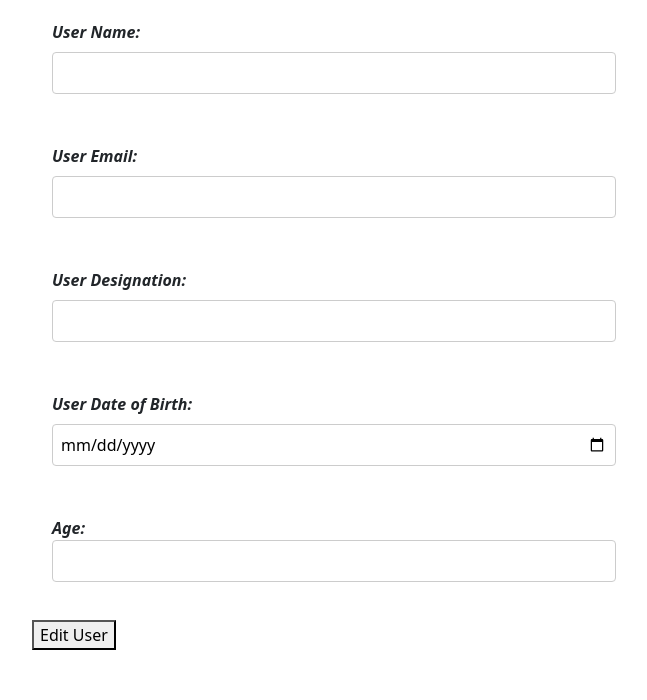
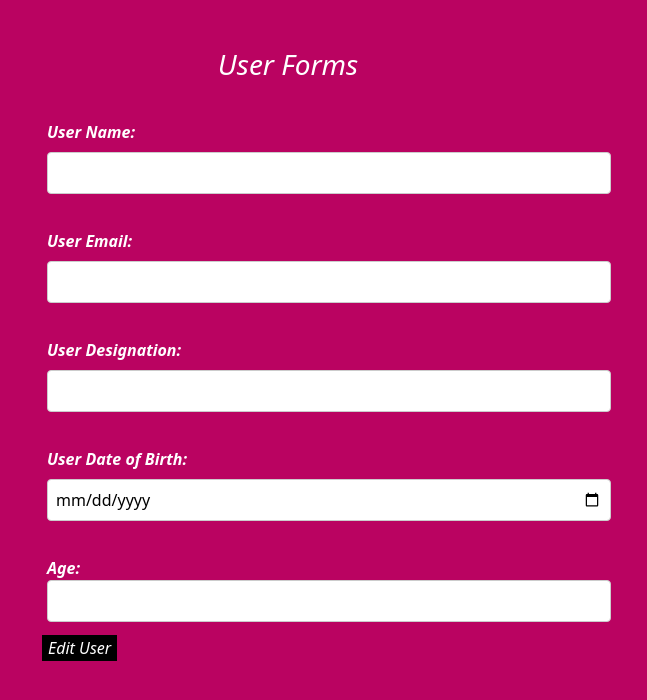
Before and after one commit to Haritanagarajan/react_tasks, a React (Create React App) app: page /RegisterFunction/1 in a window 1280 px wide. Shown: the top 700 px of the page, without its empty margins (352-999 px from the left). Built offline with nearby package versions, Linux system fonts and the light colour scheme; no server answers.

Commit message:
20/10/23

```diff
--- a/src/Components/FunctionalComponents/RegisterFunction.jsx
+++ b/src/Components/FunctionalComponents/RegisterFunction.jsx
@@ -118,6 +118,8 @@ const RegisterFunction = () => {
         }
     };
     return (
+        <div className='text-white'>
+            <h3 className='d-flex justify-content-center mt-5'>User Forms</h3>
             <div className='registerdiv d-flex justify-content-center'>
                 <form onSubmit={handleSubmit} className=''>
                     <div className='modules'>
@@ -175,8 +177,9 @@ const RegisterFunction = () => {
                             />
                         </label>
                     </div>
-                <button type="submit">{isAddingUser ? 'Add User' : 'Edit User'}</button>
+                    <button type="submit" className='registerfuncbutton'>{isAddingUser ? 'Add User' : 'Edit User'}</button>
                 </form>
+            </div>
         </div>
     );
 };
--- a/src/Components/FunctionalComponents/UserInfoFunction.jsx
+++ b/src/Components/FunctionalComponents/UserInfoFunction.jsx
@@ -3,7 +3,6 @@ import '../Styles/UserInfo.css';
 import { Link } from 'react-router-dom';
 
 const UserInfoFunction = () => {
-
     const [userDetails, setUserDetails] = useState([]);
 
     useEffect(() => {
@@ -19,24 +18,27 @@ const UserInfoFunction = () => {
 
     return (
         <div className='container'>
+            <div className='row'>
                 {userDetails.map((user) => (
-                <div className='col'>
-                    <div className='card mt-5' style={{ width: 400 }}>
+                    <div className='col-md-5' key={user.id}>
+                        <div className='card mt-5'>
                             <div className="card-body">
                                 <div className='row'>
                                     <div className='col-6'>
                                         <p><strong>UserName:</strong> {user.userName}</p>
                                     </div>
                                     <div className='col-6'>
-                                    <p><strong>UserEmail:</strong> {user.userEmail}</p>
+                                        <p><strong>DateOfBirth:</strong>{user.userDob} </p>
                                     </div>
                                 </div>
                                 <div className='row'>
                                     <div className='col-6'>
-                                    <p><strong>DateOfBirth:</strong> {user.userDob}</p>
+                                        <p><strong>UserEmail:</strong>{user.userEmail} </p>
+                                        <p><strong>Age:</strong>{user.age} </p>
                                     </div>
                                     <div className='col-6'>
-                                    <p><strong>UserDesignation:</strong> {user.userDesignation}</p>
+                                        <p><strong>Designation:</strong> {user.userDesignation}</p>
+
                                     </div>
                                 </div>
                                 <Link to={`/RegisterFunction/${user.id}`} style={{ textDecoration: 'none' }}>
@@ -46,7 +48,8 @@ const UserInfoFunction = () => {
                         </div>
                     </div>
                 ))}
-        </div >
+            </div>
+        </div>
     );
 };
 
--- a/src/Components/Styles/Register.css
+++ b/src/Components/Styles/Register.css
@@ -1,7 +1,7 @@
 .modules {
     display: flex;
     flex-direction: column;
-    padding: 20px 10px 30px 20px;
+    padding: 30px 5px 5px 5px;
 }
 
 label {
@@ -20,3 +20,14 @@ input {
 .registerdiv {
     margin-left: -200px;
 }
+
+.registerfuncbutton {
+    border: none;
+    font-style: italic;
+    background-color: black;
+    color: white;
+}
+
+.bgregister {
+    background-color: red;
+}
--- a/src/index.css
+++ b/src/index.css
@@ -3,9 +3,10 @@ body {
   /* font-family: -apple-system, BlinkMacSystemFont, 'Segoe UI', 'Roboto', 'Oxygen',
     'Ubuntu', 'Cantarell', 'Fira Sans', 'Droid Sans', 'Helvetica Neue',
     sans-serif; */
-    font-style: italic;
+  font-style: italic;
   -webkit-font-smoothing: antialiased;
   -moz-osx-font-smoothing: grayscale;
+  background-color: hwb(329 1% 27%);
 }
 
 code {
```
Also changed, not shown: src/Components/Data/Data.json (+10 -2 lines). Lines whose indentation alone changed are shown as unchanged.
